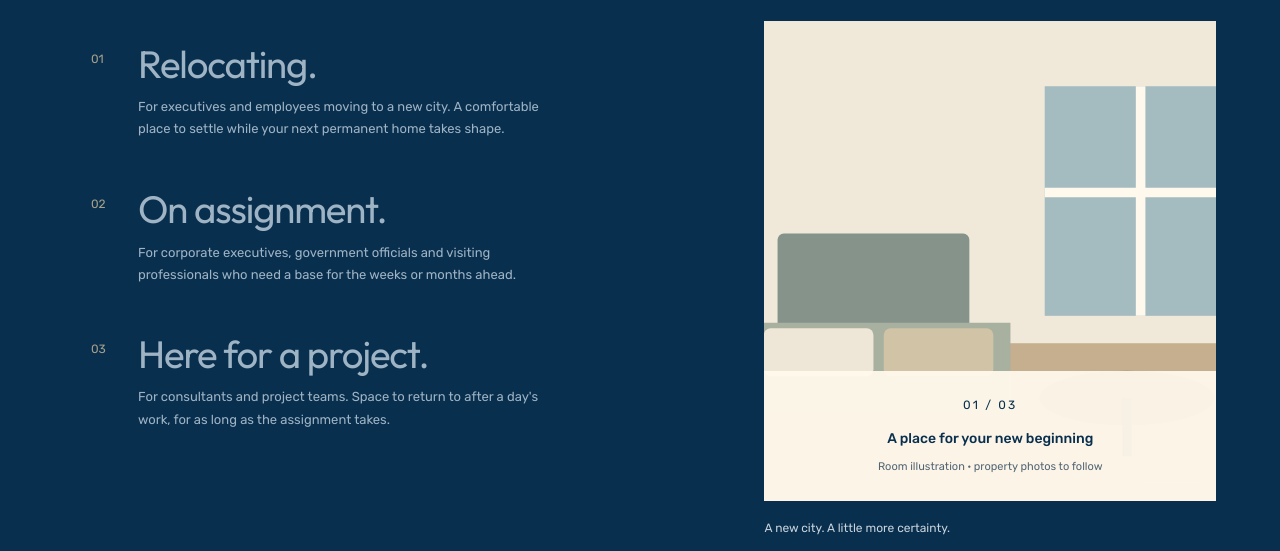
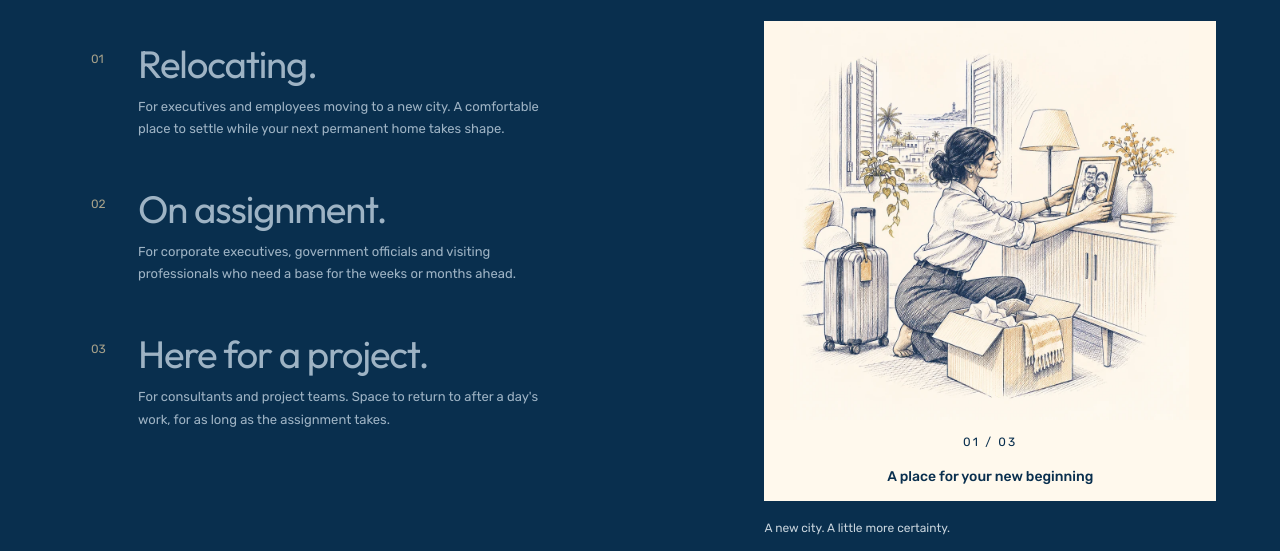
Before and after one commit to thepanzervizag-cloud/thepanzervizag-cloud.github.io, a plain HTML site: page index.html in a window 1280 px wide. Shown: the part 2122-2673 px from the top of the page. Drawn offline with Linux system fonts and the light colour scheme; animation ran at ten frames a second.

Commit message:
Illustrate the three guest journeys with the approved Panzer sketches

```diff
--- a/assets/desktop-journey.css
+++ b/assets/desktop-journey.css
@@ -13,13 +13,14 @@
 #panzer-home.pz-desktop-motion .pz-journey{--pz-row-travel:clamp(32px,3.2cqw,48px);padding-inline-end:var(--pz-row-travel)}
 #panzer-home.pz-desktop-motion .pz-journey>span{transform:translateX(calc(var(--pz-row-travel)*var(--pz-row-focus,0)));color:color-mix(in srgb,var(--pz-paper) calc(var(--pz-row-focus,0)*100%),#9eb3c4)}
 #panzer-home.pz-desktop-motion .pz-journey>.pz-journey-number{color:color-mix(in srgb,var(--pz-gold) calc(var(--pz-row-focus,0)*100%),#a5a08a)}
-#panzer-home.pz-desktop-ready .pz-audience-visual .pz-photo{height:470px;min-height:0;overflow:hidden;align-items:end;padding:0}
-#panzer-home.pz-desktop-ready .pz-desktop-audience-track{display:block;position:absolute;inset:0 0 auto;height:300%;width:100%;will-change:transform}
-#panzer-home.pz-desktop-ready .pz-desktop-audience-track img{display:block;width:100%;height:33.333333%;object-fit:cover}
-#panzer-home.pz-desktop-ready .pz-audience-visual .pz-photo-label{position:relative;z-index:1;width:100%;padding:24px;background:#fff9edf2}
+#panzer-home .pz-audience-visual .pz-photo:has(.pz-journey-art){display:grid;grid-template-columns:minmax(0,1fr);grid-template-rows:minmax(0,1fr) auto;height:clamp(320px,85cqw,470px);min-height:0;overflow:hidden;padding:0;background:#fff7ea;align-items:stretch;justify-items:stretch}
+#panzer-home .pz-audience-visual .pz-photo:has(.pz-journey-art)::before,#panzer-home .pz-audience-visual .pz-photo:has(.pz-journey-art)::after{display:none}
+#panzer-home .pz-journey-art{position:relative;overflow:hidden}
+#panzer-home .pz-journey-art .pz-desktop-audience-track{display:block;position:absolute;inset:0 0 auto;height:300%;width:100%;will-change:transform}
+#panzer-home .pz-journey-art img{display:block;width:100%;height:33.333333%;object-fit:contain}
+#panzer-home .pz-journey-art+.pz-photo-label{position:relative;padding:12px 20px;background:var(--pz-paper)}
 #panzer-home.pz-desktop-ready .pz-image-index{margin-bottom:10px}
-#panzer-home.pz-desktop-ready #pz-journey-photo-caption,#panzer-home.pz-desktop-ready .pz-audience-visual .pz-photo-label i{display:none}
-#panzer-home.pz-desktop-ready .pz-desktop-image-note{display:block;margin-top:6px;font-size:11px}
+#panzer-home .pz-journey-art+.pz-photo-label :is(#pz-journey-photo-caption,i){display:none}
 #panzer-home.pz-desktop-motion .pz-panel:not(.pz-reverse):before{transform-origin:0 0;transform:scale(var(--pz-panel-x,1),var(--pz-panel-y,1));opacity:var(--pz-panel-opacity,1)}
 #panzer-home.pz-desktop-motion .pz-panel.pz-reverse:before{transform:translateX(calc((1 - var(--pz-navy-progress,1))*100%))}
 #panzer-home.pz-desktop-motion .pz-panel>.pz-panel-copy,#panzer-home.pz-desktop-motion .pz-panel>.pz-photo{opacity:var(--pz-panel-content,1);transform:translateY(calc((1 - var(--pz-panel-content,1))*16px))}
--- a/assets/desktop-journey.mjs
+++ b/assets/desktop-journey.mjs
@@ -117,7 +117,11 @@ export function initDesktopJourney(root){
   const svgEl=(tag,attrs={})=>{const node=document.createElementNS(ns,tag);for(const [k,v] of Object.entries(attrs))node.setAttribute(k,v);return node;};
   const wrap=(section,cls)=>{const wrapper=el('div',cls);section.before(wrapper);wrapper.append(section);return wrapper;};
   const storyRunway=wrap(story,'pz-story-runway'),audienceRunway=wrap(audience,'pz-audience-runway');
-  const sources=['/prototypes/room.svg','/assets/story-living.svg','/assets/story-detail.svg'];
+  const sketches=[
+    ['journey-relocating.webp','A newly arrived resident unpacks a family photograph beside her suitcase.'],
+    ['journey-on-assignment.webp','A visiting professional marks the weeks ahead on a calendar.'],
+    ['journey-project-stay.webp','Three consultants arrive home together after work, setting down their keys and folio.']
+  ];
   const deck=el('div','pz-desktop-stack');
   const cards=storyPhotos.map(photo=>{
     const card=el('button','pz-desktop-stack-card'),img=el('img','');
@@ -127,11 +131,15 @@ export function initDesktopJourney(root){
   const deckLabel=el('div','pz-desktop-stack-label');deckLabel.textContent=storyPhotos[0].caption;
   stack.append(deck,deckLabel);
   const track=el('div','pz-desktop-audience-track');track.setAttribute('aria-hidden','true');
-  sources.forEach(src=>{const img=el('img','');img.src=src;img.alt='';track.append(img);});visual.prepend(track);
-  const visualNote=el('span','pz-desktop-image-note');visualNote.textContent='Room illustration · property photos to follow';visual.querySelector('.pz-photo-label').append(visualNote);
+  const art=el('div','pz-journey-art');
+  art.setAttribute('role','img');art.setAttribute('aria-label',sketches[0][1]);
+  sketches.forEach(([file])=>{
+    const img=el('img','');img.src='/assets/'+file;img.alt='';img.width=1000;img.height=1000;track.append(img);
+  });
+  art.append(track);visual.prepend(art);
   for(const [panel,source,alt,label] of [
-    [gold,sources[0],'Illustrative room, not a Panzer property photograph','Your space to settle in · room illustration'],
-    [navy,sources[2],'Illustrative room detail, not a Panzer property photograph','The details of daily living · room illustration'],
+    [gold,'/prototypes/room.svg','Illustrative room, not a Panzer property photograph','Your space to settle in · room illustration'],
+    [navy,'/assets/story-detail.svg','Illustrative room detail, not a Panzer property photograph','The details of daily living · room illustration'],
   ]){
     const panelVisual=el('div','pz-desktop-panel-visual');
     const image=el('img',''),caption=el('span','');
@@ -331,6 +339,7 @@ export function initDesktopJourney(root){
   window.addEventListener('resize',measure,{passive:true});reduced.addEventListener('change',measure);
   new ResizeObserver(()=>{const size=`${root.clientWidth}:${root.clientHeight}`;if(size!==lastRootSize){lastRootSize=size;measure();}}).observe(root);
   rows.forEach((row,i)=>row.addEventListener('click',()=>{
+    art.setAttribute('aria-label',sketches[i][1]);
     if(autoSelecting)return;
     if(enabled){manualSelection=i;lastActive=i;target=6+i;animate();}
     else track.style.transform=`translateY(${-i*100/3}%)`;
```
Also changed, not shown: assets/journey-on-assignment.webp (added), assets/journey-project-stay.webp (added), assets/journey-relocating.webp (added).
